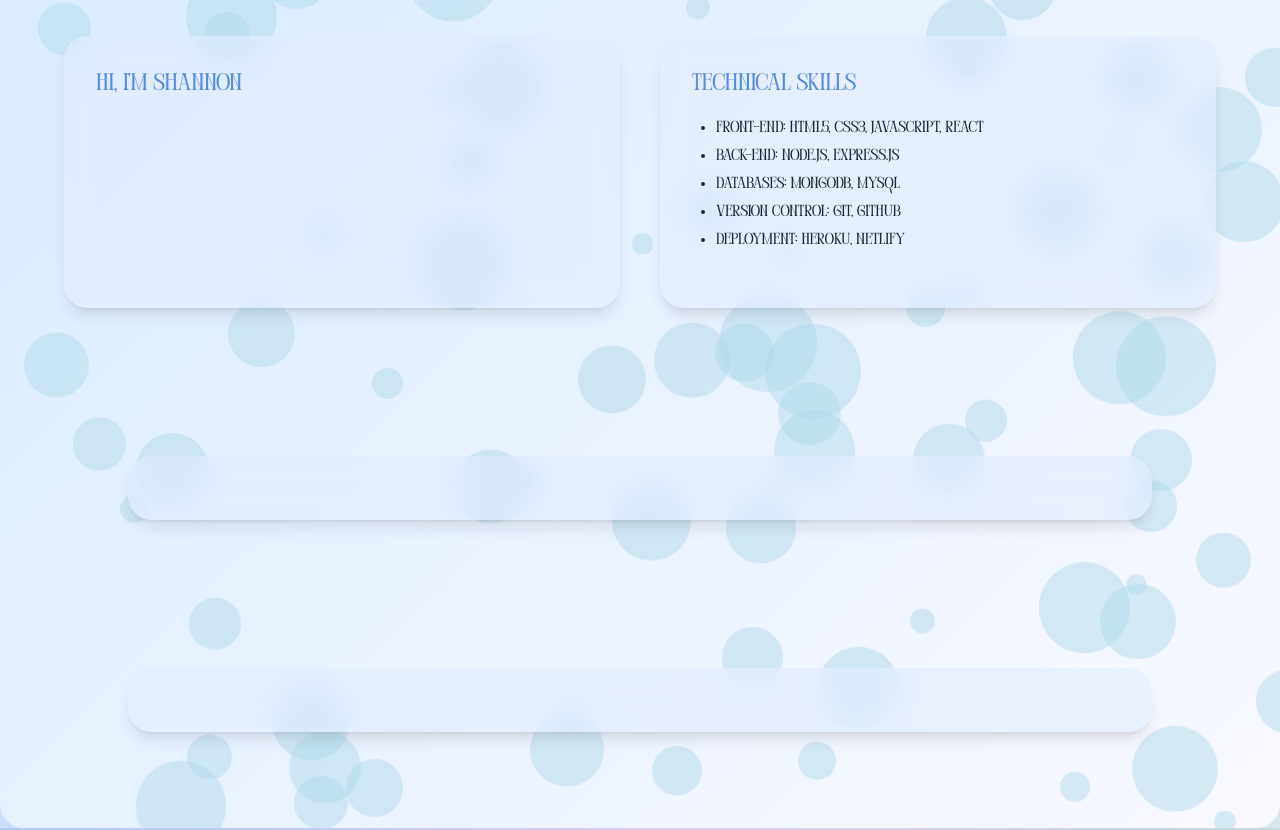
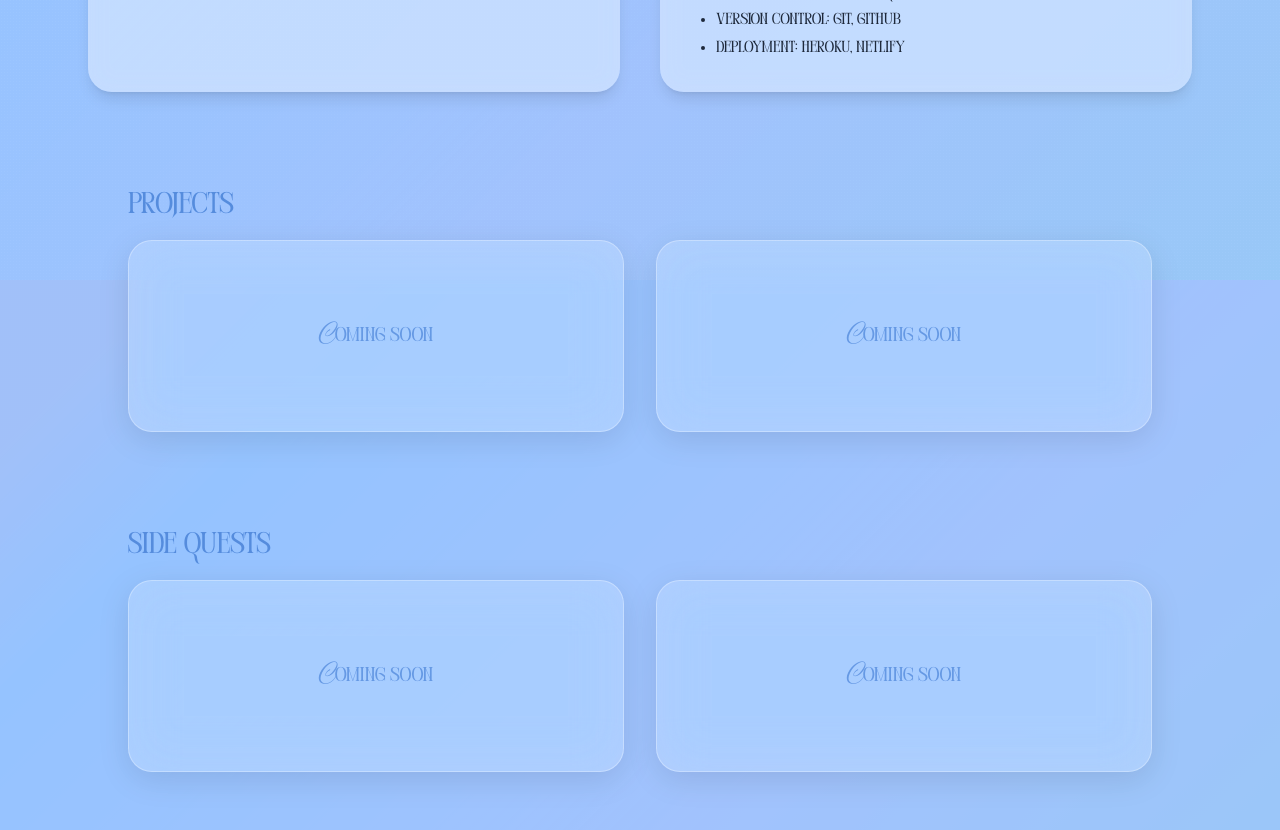
Before and after one commit to SHS-Peb/shan-lowe-portfolio, a React (Vite) app: page /code-developer in a window 1280 px wide. Shown: the part 520-1350 px from the top of the page. Built offline with nearby package versions, Linux system fonts and the light colour scheme.

Commit message:
code developer page additions

```diff
--- a/src/index.css
+++ b/src/index.css
@@ -92,3 +92,11 @@ span:first-letter {
     transform: translateY(0);
   }
 }
+
+/* CodeDeveloper */
+
+.page-bg-blue {
+  background: #91c1ffcb 20%;
+  background-attachment: fixed;
+  min-height: 100vh;
+}
--- a/src/pages/CodeDeveloper.jsx
+++ b/src/pages/CodeDeveloper.jsx
@@ -1,12 +1,10 @@
 import { useEffect } from "react";
 import { useLocation } from "react-router-dom";
 import { motion } from "framer-motion";
-import FloatingBubbles from "../components/FloatingBubbles";
 
 export default function CodeDeveloper() {
   const { hash } = useLocation();
 
-  // Scroll smoothly to an anchor if one exists
   useEffect(() => {
     if (hash) {
       const el = document.querySelector(hash);
@@ -15,28 +13,12 @@ export default function CodeDeveloper() {
   }, [hash]);
 
   return (
-    <section className="min-h-screen flex flex-col items-center justify-start pt-32 md:pt-20 px-6 bg-gradient-to-b from-[#d5eaff]/60 to-[#f9f9ff]/40 backdrop-blur-sm">
-      {/* Blue floating bubbles background */}
-      <FloatingBubbles
-        count={100}
-        baseColor="rgba(173, 216, 230, 0.45)" // soft blue
-        gradientFrom="#d5eaff"
-        gradientTo="#f9f9ff"
-      />
-
-      {/* Content overlay */}
-      <div className="relative z-10 text-center mb-12">
-        <h1 className="text-5xl font-amoresa text-[#558cdd] mb-2">
-          Code Developer
-        </h1>
-        <p className="font-perandory text-[#3a3a3a] opacity-80">
-          Exploring projects, spotlights, and everything in between.
-        </p>
-      </div>
+    <div className="min-h-screen w-full page-bg-blue">
+      <section className="max-w-6xl mx-auto flex flex-col items-center justify-start pt-32 md:pt-20 px-6">
 
         {/* Header */}
         <div className="text-center mb-12">
-        <h1 className="text-5xl font-amoresa text-[#558cdd] mb-2">
+          <h1 className="text-5xl font-amoresa text-[#ffffff] mb-2">
             Code Developer
           </h1>
           <p className="font-perandory text-[#3a3a3a] opacity-80">
@@ -46,7 +28,7 @@ export default function CodeDeveloper() {
 
         {/* --- Section 1: About / Overview --- */}
         <div className="grid md:grid-cols-2 gap-10 max-w-6xl w-full mb-24">
-        {/* Left Section — Intro */}
+          {/* Left */}
           <motion.div
             initial={{ opacity: 0, x: -40 }}
             animate={{ opacity: 1, x: 0 }}
@@ -56,16 +38,10 @@ export default function CodeDeveloper() {
             <h2 className="text-2xl font-amoresa mb-4 text-[#558cdd]">
               Hi, I'm Shannon
             </h2>
-          <p className="font-perandory leading-relaxed">
-          </p>
-
-          <h3 className="text-xl font-amoresa mt-6 text-[#558cdd]">
-          </h3>
-          <p className="font-perandory leading-relaxed mt-2">
-          </p>
+            <p className="font-perandory leading-relaxed"></p>
           </motion.div>
 
-        {/* Right Section — Skills */}
+          {/* Right */}
           <motion.div
             initial={{ opacity: 0, x: 40 }}
             animate={{ opacity: 1, x: 0 }}
@@ -75,6 +51,7 @@ export default function CodeDeveloper() {
             <h2 className="text-2xl font-amoresa mb-4 text-[#558cdd]">
               Technical Skills
             </h2>
+
             <ul className="list-disc pl-6 space-y-1 font-perandory">
               <li>Front-End: HTML5, CSS3, JavaScript, React</li>
               <li>Back-End: Node.js, Express.js</li>
@@ -82,44 +59,73 @@ export default function CodeDeveloper() {
               <li>Version Control: Git, GitHub</li>
               <li>Deployment: Heroku, Netlify</li>
             </ul>
-
-          <h3 className="text-xl font-amoresa mt-6 text-[#558cdd]">
-          </h3>
-          <p className="font-perandory leading-relaxed mt-2">
-          </p>
           </motion.div>
         </div>
 
-      {/* --- Section 2: Projects --- */}
+        {/* Projects */}
 <div id="projects" className="max-w-5xl w-full mb-24">
   <h2 className="text-3xl font-amoresa text-[#558cdd] mb-4">Projects</h2>
+
   <motion.div
     initial={{ opacity: 0, y: 30 }}
     whileInView={{ opacity: 1, y: 0 }}
     transition={{ duration: 0.6 }}
     viewport={{ once: true }}
-          className="bg-[#e3edff]/60 backdrop-blur-md rounded-3xl p-8 shadow-lg"
+    className="grid md:grid-cols-2 gap-8"
   >
-          <p className="font-perandory leading-relaxed">
-
-          </p>
+    {[1, 2].map((i) => (
+      <div
+        key={i}
+        className="
+          h-48
+          rounded-3xl
+          bg-white/20
+          backdrop-blur-xl
+          border border-white/30
+          shadow-[0_8px_32px_rgba(0,0,0,0.1)]
+          flex items-center justify-center
+        "
+      >
+        <span className="font-perandory text-[#558cdd] text-xl opacity-80">
+          Coming Soon
+        </span>
+      </div>
+    ))}
   </motion.div>
 </div>
 
-      {/* --- Section 3: Spotlight --- */}
+        {/* Spotlight */}
         <div id="spotlight" className="max-w-5xl w-full mb-24">
-        <h2 className="text-3xl font-amoresa text-[#558cdd] mb-4">Spotlight</h2>
+          <h2 className="text-3xl font-amoresa text-[#558cdd] mb-4">Side Quests</h2>
           <motion.div
     initial={{ opacity: 0, y: 30 }}
     whileInView={{ opacity: 1, y: 0 }}
     transition={{ duration: 0.6 }}
     viewport={{ once: true }}
-          className="bg-[#e3edff]/60 backdrop-blur-md rounded-3xl p-8 shadow-lg"
+    className="grid md:grid-cols-2 gap-8"
   >
-          <p className="font-perandory leading-relaxed">
-          </p>
+    {[1, 2].map((i) => (
+      <div
+        key={i}
+        className="
+          h-48
+          rounded-3xl
+          bg-white/20
+          backdrop-blur-xl
+          border border-white/30
+          shadow-[0_8px_32px_rgba(0,0,0,0.1)]
+          flex items-center justify-center
+        "
+      >
+        <span className="font-perandory text-[#558cdd] text-xl opacity-80">
+          Coming Soon
+        </span>
+      </div>
+    ))}
   </motion.div>
 </div>
+
       </section>
+    </div>
   );
 }
```
Lines whose indentation alone changed are shown as unchanged.
